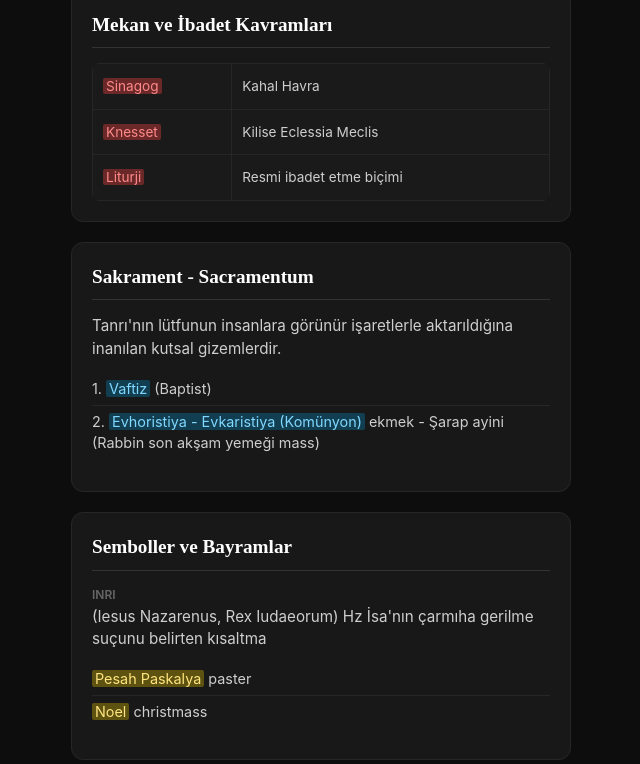
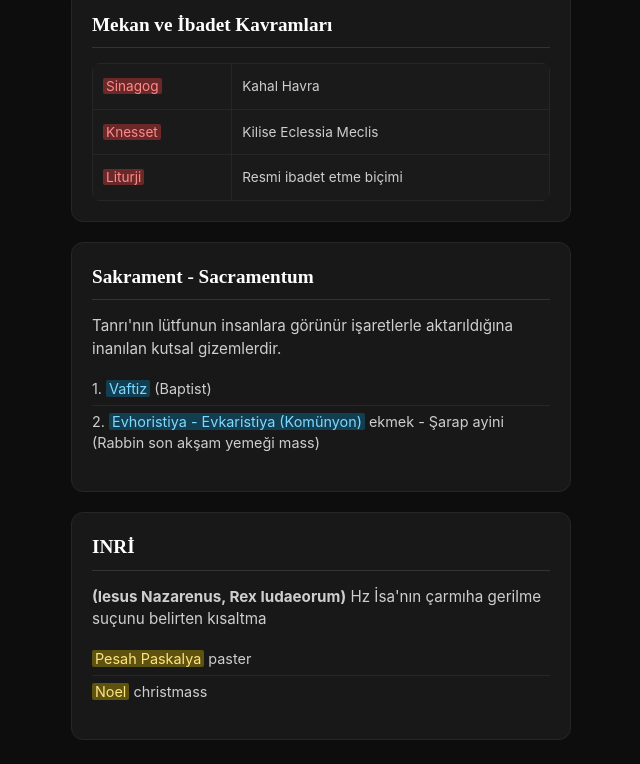
Before and after one commit to bilginsahiner/Dinler-Tarihi-II, a plain HTML site: page index.html in a window 1280 px wide. Shown: the part 892-1656 px from the top of the page, without its empty margins (319-959 px from the left). Drawn offline with Linux system fonts and the light colour scheme.

Commit message:
Update index.html

```diff
--- a/index.html
+++ b/index.html
@@ -361,11 +361,10 @@
         </div>
     </div>
 
-    <div class="card">
-        <h2>Semboller ve Bayramlar</h2>
+        <div class="card">
+        <h2>INRİ</h2>
         <div class="info-group">
-            <span class="label">INRI</span>
-            <span class="content">(Iesus Nazarenus, Rex Iudaeorum) Hz İsa'nın çarmıha gerilme suçunu belirten kısaltma</span>
+            <span class="content"><strong>(Iesus Nazarenus, Rex Iudaeorum)</strong> Hz İsa'nın çarmıha gerilme suçunu belirten kısaltma</span>
         </div>
         <div class="info-group">
             <span class="list-item"><span class="f-yellow">Pesah Paskalya</span> paster</span>
```
